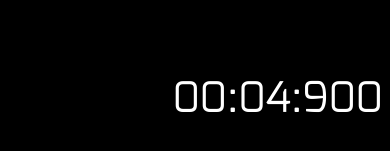
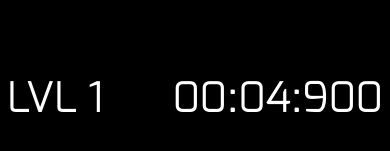
Before and after one commit to francois-dibulo/games-maze, a website: page www/index.html in a window 390 px wide. Shown: the part 717-868 px from the top of the page. Drawn offline with Linux system fonts and the light colour scheme; some packages are replaced by stand-ins of ours; animation ran at ten frames a second.

Commit message:
Added level label

```diff
--- a/www/index.html
+++ b/www/index.html
@@ -39,6 +39,7 @@
     <body>
         <div id="game-canvas"></div>
         <div id="swipe-area"></div>
+        <div id="level"></div>
         <div id="time"></div>
         <div id="refresh"></div>
         <script type="text/javascript" src="cordova.js"></script>
--- a/www/js/game.js
+++ b/www/js/game.js
@@ -20,7 +20,8 @@ var Config = {
   Tile_Size: 0,
   Rows: 19,
   Cols: 11,
-  MAX_ROWS: 51
+  MAX_ROWS: 51,
+  level: 1
 };
 
 var grid = [];
@@ -34,6 +35,11 @@ var player_tile = null;
 var safe_tile = null;
 
 var lock_swipe = false;
+
+function updateLevel() {
+  var ele = document.getElementById('level');
+  ele.innerHTML = "LVL " + Config.level;
+}
 
 function initGame() {
   game = new Phaser.Game(WIDTH, HEIGHT, Phaser.AUTO, 'game-canvas', { preload: preload, create: create, update: update });
@@ -137,6 +143,7 @@ function create() {
 
     Timer.reset();
     Timer.start();
+    updateLevel();
   }
 
   function loadNextLevel() {
@@ -145,6 +152,7 @@ function create() {
       Config.Rows += 2;
       Config.Cols += 2;
     }
+    Config.level++;
     renderMaze();
   }
 
--- a/www/styles/main.css
+++ b/www/styles/main.css
@@ -47,3 +47,13 @@ body {
   font-size: 5vh;
   color: #FFFFFF;
 }
+
+#level {
+  position: absolute;
+  bottom: 0.2vw;
+  left: 1.8vw;
+  pointer-events: none;
+  color: #FFFFFF;
+  font-size: 5vh;
+  color: #FFFFFF;
+}
```
